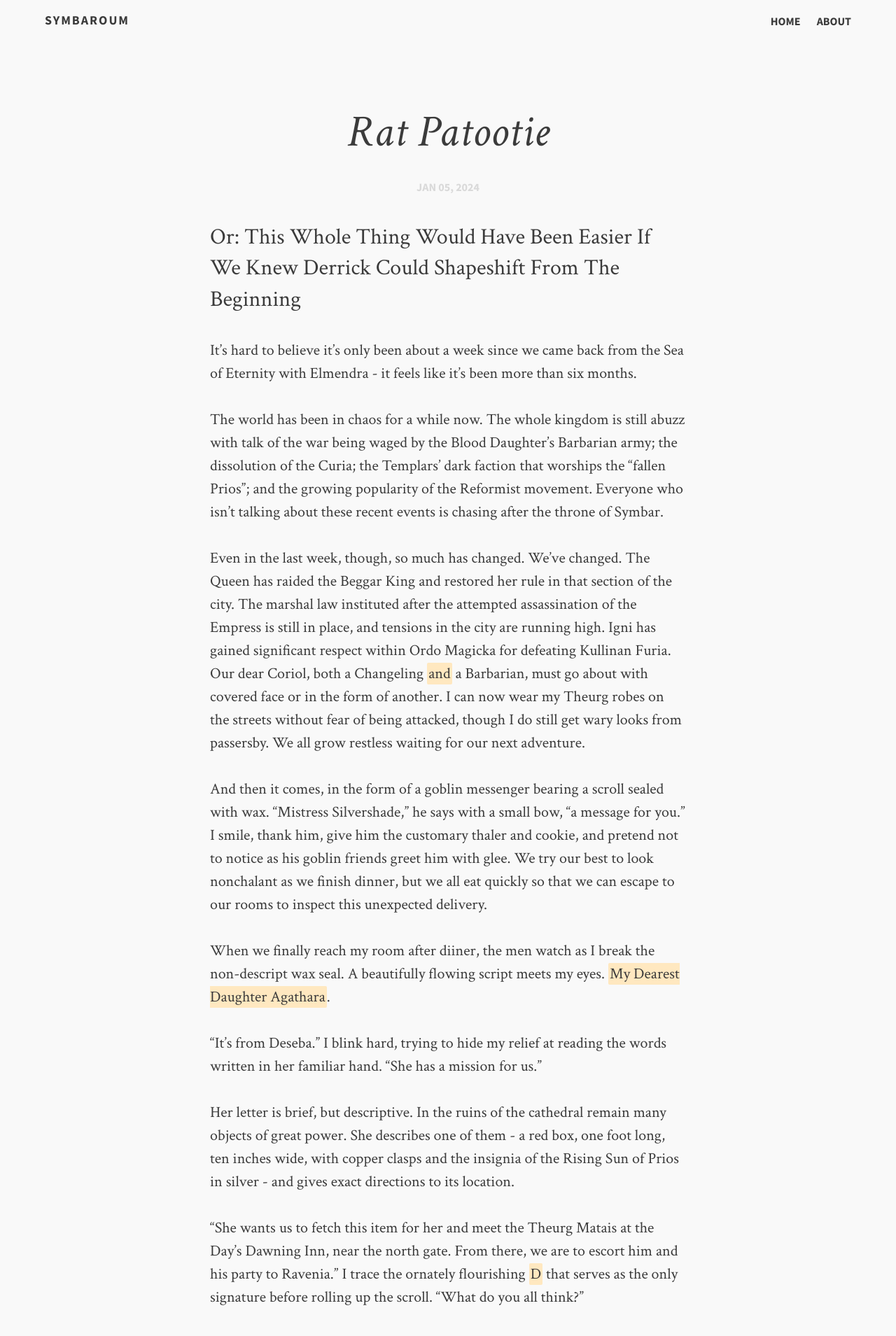
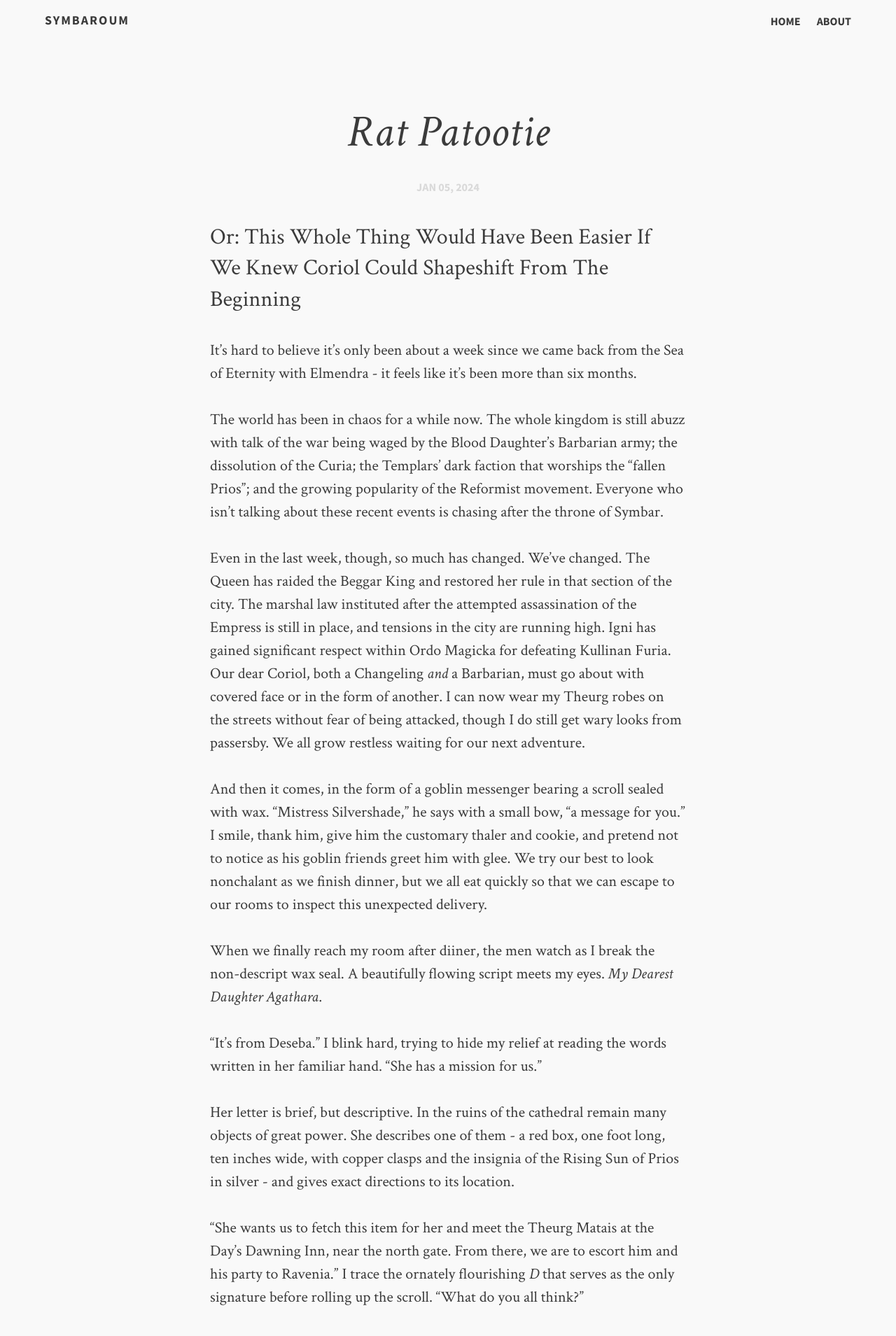
Before and after one commit to voidnologo/symbaroum, a Jekyll site: the page built from _posts/2024-01-05-rat-patootie.md, in a window 1280 px wide. Shown: the top 1909 px of the page at 70% size. Built offline with Jekyll 4.4.1, drawn with Linux system fonts in a browser that asks for light colours; comment, search, counter and statistics services are not loaded; some of the changed text lies outside the part shown.

Commit message:
fix minor issues with "Rat Patootie"

```diff
--- a/_posts/2024-01-05-rat-patootie.md
+++ b/_posts/2024-01-05-rat-patootie.md
@@ -1,7 +1,7 @@
 ---
 layout: post-no-feature
 title: "Rat Patootie"
-description: "Or: This Whole Thing Would Have Been Easier If We Knew Derrick Could Shapeshift From The Beginning"
+description: "Or: This Whole Thing Would Have Been Easier If We Knew Coriol Could Shapeshift From The Beginning"
 category: adventures
 ---
 
--- a/_sass/_styles.scss
+++ b/_sass/_styles.scss
@@ -30,9 +30,7 @@ a:hover {
 }
 
 em {
-    padding: 1px 2px;
-    border-radius: 2px;
-    background: #ffe8c0;
+  font-style: italic;
 }
 
 strong {
```
Also changed, not shown: other parts of _posts/2024-01-05-rat-patootie.md (+10 -9 lines).
